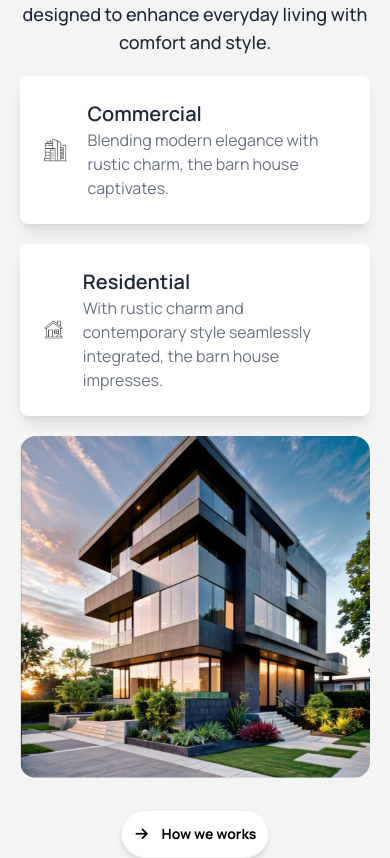
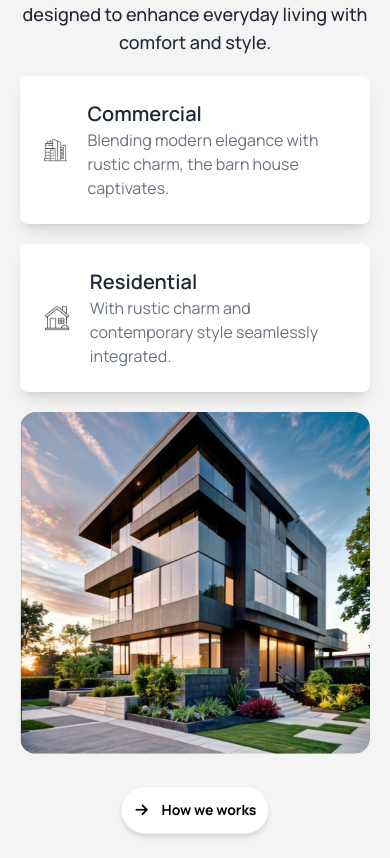
Before and after one commit to alaminsaleh/PH-B10-A3, a plain HTML site: page index.html in a window 390 px wide. Shown: the part 1017-1875 px from the top of the page. Drawn offline with nearby package versions, Linux system fonts and the light colour scheme.

Commit message:
Finalized layout and responsive design updates

```diff
--- a/index.html
+++ b/index.html
@@ -117,7 +117,7 @@
         <!-- Vector -->
         <div class="absolute top-9 left-5 hidden lg:block"><img src="./assets/Vector.png" alt=""></div>
         <!-- Left Section: Text and Cards -->
-        <div class="lg:w-1/2 md:h-[545.67px] flex flex-col space-y-5 justify-between ">
+        <div class="lg:w-1/2 md:h-[540px] flex flex-col space-y-5 justify-between ">
           <button
             class="btn bg-white text-black hover:bg-gray-200 rounded-full font-bold shadow-md md:px-6 md:py-2 flex items-center px-3 py-1 w-auto mx-auto md:mx-0 self-center md:self-start">
             <i class="fa-solid fa-arrow-right h-4 w-4 flex items-center justify-center mr-1"></i> About Us
@@ -152,14 +152,13 @@
               </div>
               <div>
                 <h4 class="text-xl font-semibold">Residential</h4>
-                <p class="text-gray-500 md:pr-8">With rustic charm and contemporary style seamlessly integrated, the
-                  barn house impresses.</p>
+                <p class="text-gray-500 md:pr-8">With rustic charm and contemporary style seamlessly integrated.</p>
               </div>
             </div>
           </div>
         </div>
         <!-- Right Section: Image -->
-        <div class="lg:w-1/2 md:h-[545.67px]">
+        <div class="lg:w-1/2 md:h-[540px]">
           <img src="./assets/Rectangle.png" alt="Modern House" class="w-full h-full object-cover rounded-2xl">
         </div>
       </div>
```
